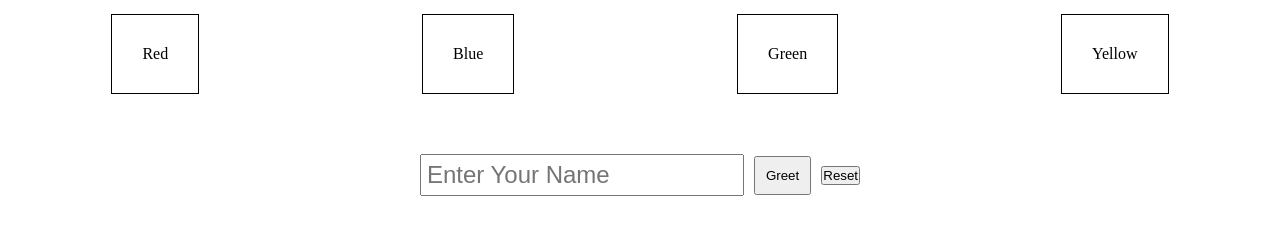
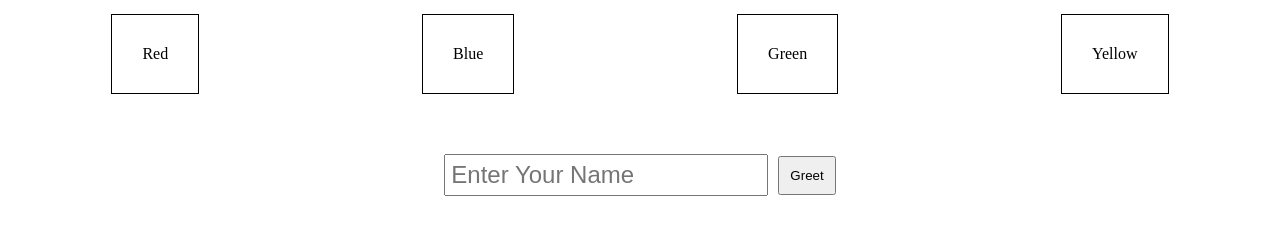
Before and after one commit to 12214614/test3, a plain HTML site: page index.html in a window 1280 px wide. Shown: the part 73-308 px from the top of the page. Drawn offline with Linux system fonts and the light colour scheme.

Commit message:
Update index.html

```diff
--- a/index.html
+++ b/index.html
@@ -20,7 +20,7 @@
 
         <input type="text" id="txt" placeholder="Enter Your Name">
     <button id="btn" onclick="btn()">Greet</button>
-    <button class="btn1" onclick="btn1()">Reset</button>
+
 
     </div>
     <script src="index.js"></script>
```
